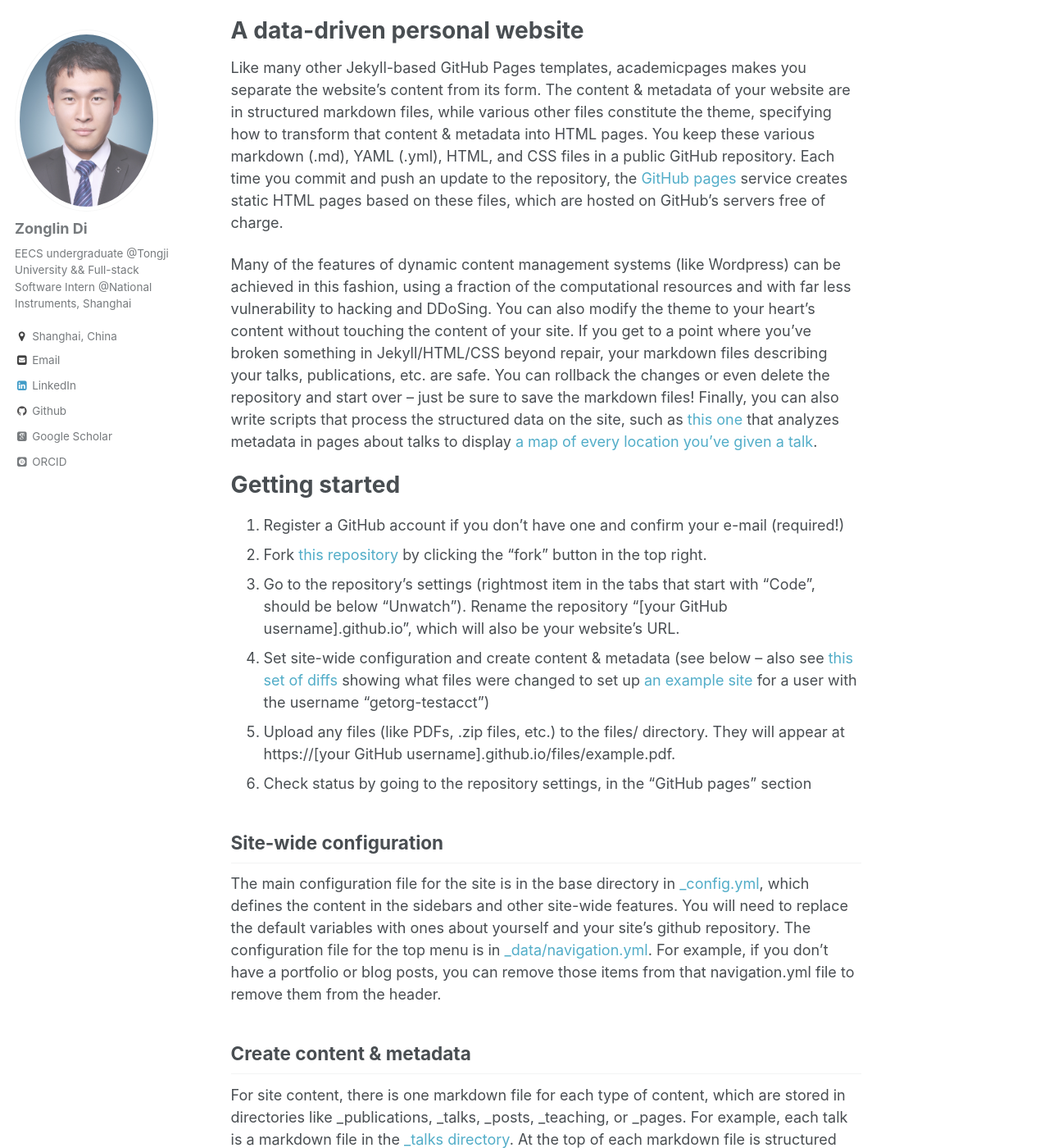
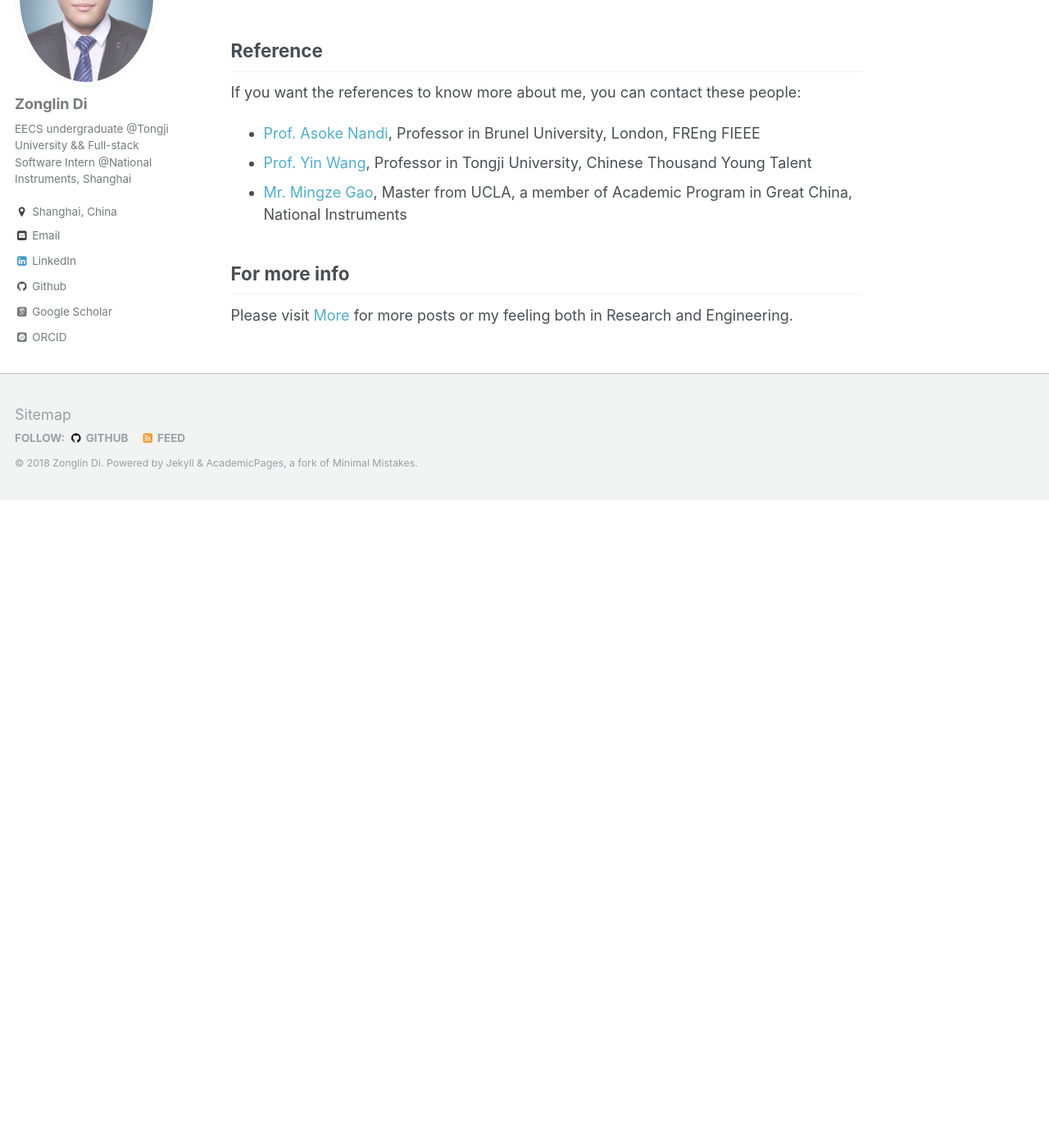
Before and after one commit to ElegantLin/elegantlin.github.io, a Jekyll site: the page built from _pages/about.md, in a window 1280 px wide and 1400 px high, scrolled down 1305 px. Shown: the whole window at 82% size. Built offline with Jekyll 4.4.1, drawn with Linux system fonts in a browser that asks for light colours; some web fonts are replaced; after the commit the page ends 1915 px from its top, so only the background shows below that; some of the changed text lies outside the part shown.

Commit message:
delete the useless information in homepage

```diff
--- a/_pages/about.md
+++ b/_pages/about.md
@@ -28,42 +28,6 @@
 * 极限尚可突破，至臻亦不可止。
 
 
-
-A data-driven personal website
-======
-Like many other Jekyll-based GitHub Pages templates, academicpages makes you separate the website's content from its form. The content & metadata of your website are in structured markdown files, while various other files constitute the theme, specifying how to transform that content & metadata into HTML pages. You keep these various markdown (.md), YAML (.yml), HTML, and CSS files in a public GitHub repository. Each time you commit and push an update to the repository, the [GitHub pages](https://pages.github.com/) service creates static HTML pages based on these files, which are hosted on GitHub's servers free of charge.
-
-Many of the features of dynamic content management systems (like Wordpress) can be achieved in this fashion, using a fraction of the computational resources and with far less vulnerability to hacking and DDoSing. You can also modify the theme to your heart's content without touching the content of your site. If you get to a point where you've broken something in Jekyll/HTML/CSS beyond repair, your markdown files describing your talks, publications, etc. are safe. You can rollback the changes or even delete the repository and start over -- just be sure to save the markdown files! Finally, you can also write scripts that process the structured data on the site, such as [this one](https://github.com/academicpages/academicpages.github.io/blob/master/talkmap.ipynb) that analyzes metadata in pages about talks to display [a map of every location you've given a talk](https://academicpages.github.io/talkmap.html).
-
-Getting started
-======
-1. Register a GitHub account if you don't have one and confirm your e-mail (required!)
-1. Fork [this repository](https://github.com/academicpages/academicpages.github.io) by clicking the "fork" button in the top right.
-1. Go to the repository's settings (rightmost item in the tabs that start with "Code", should be below "Unwatch"). Rename the repository "[your GitHub username].github.io", which will also be your website's URL.
-1. Set site-wide configuration and create content & metadata (see below -- also see [this set of diffs](http://archive.is/3TPas) showing what files were changed to set up [an example site](https://getorg-testacct.github.io) for a user with the username "getorg-testacct")
-1. Upload any files (like PDFs, .zip files, etc.) to the files/ directory. They will appear at https://[your GitHub username].github.io/files/example.pdf.
-1. Check status by going to the repository settings, in the "GitHub pages" section
-
-Site-wide configuration
-------
-The main configuration file for the site is in the base directory in [_config.yml](https://github.com/academicpages/academicpages.github.io/blob/master/_config.yml), which defines the content in the sidebars and other site-wide features. You will need to replace the default variables with ones about yourself and your site's github repository. The configuration file for the top menu is in [_data/navigation.yml](https://github.com/academicpages/academicpages.github.io/blob/master/_data/navigation.yml). For example, if you don't have a portfolio or blog posts, you can remove those items from that navigation.yml file to remove them from the header.
-
-Create content & metadata
-------
-For site content, there is one markdown file for each type of content, which are stored in directories like _publications, _talks, _posts, _teaching, or _pages. For example, each talk is a markdown file in the [_talks directory](https://github.com/academicpages/academicpages.github.io/tree/master/_talks). At the top of each markdown file is structured data in YAML about the talk, which the theme will parse to do lots of cool stuff. The same structured data about a talk is used to generate the list of talks on the [Talks page](https://academicpages.github.io/talks), each [individual page](https://academicpages.github.io/talks/2012-03-01-talk-1) for specific talks, the talks section for the [CV page](https://academicpages.github.io/cv), and the [map of places you've given a talk](https://academicpages.github.io/talkmap.html) (if you run this [python file](https://github.com/academicpages/academicpages.github.io/blob/master/talkmap.py) or [Jupyter notebook](https://github.com/academicpages/academicpages.github.io/blob/master/talkmap.ipynb), which creates the HTML for the map based on the contents of the _talks directory).
-
-**Markdown generator**
-
-I have also created [a set of Jupyter notebooks](https://github.com/academicpages/academicpages.github.io/tree/master/markdown_generator
-) that converts a CSV containing structured data about talks or presentations into individual markdown files that will be properly formatted for the academicpages template. The sample CSVs in that directory are the ones I used to create my own personal website at stuartgeiger.com. My usual workflow is that I keep a spreadsheet of my publications and talks, then run the code in these notebooks to generate the markdown files, then commit and push them to the GitHub repository.
-
-How to edit your site's GitHub repository
-------
-Many people use a git client to create files on their local computer and then push them to GitHub's servers. If you are not familiar with git, you can directly edit these configuration and markdown files directly in the github.com interface. Navigate to a file (like [this one](https://github.com/academicpages/academicpages.github.io/blob/master/_talks/2012-03-01-talk-1.md) and click the pencil icon in the top right of the content preview (to the right of the "Raw | Blame | History" buttons). You can delete a file by clicking the trashcan icon to the right of the pencil icon. You can also create new files or upload files by navigating to a directory and clicking the "Create new file" or "Upload files" buttons.
-
-Example: editing a markdown file for a talk
-![Editing a markdown file for a talk](/images/editing-talk.png)
-
 Reference
 ------
 If you want the references to know more about me, you can contact these people:
```
